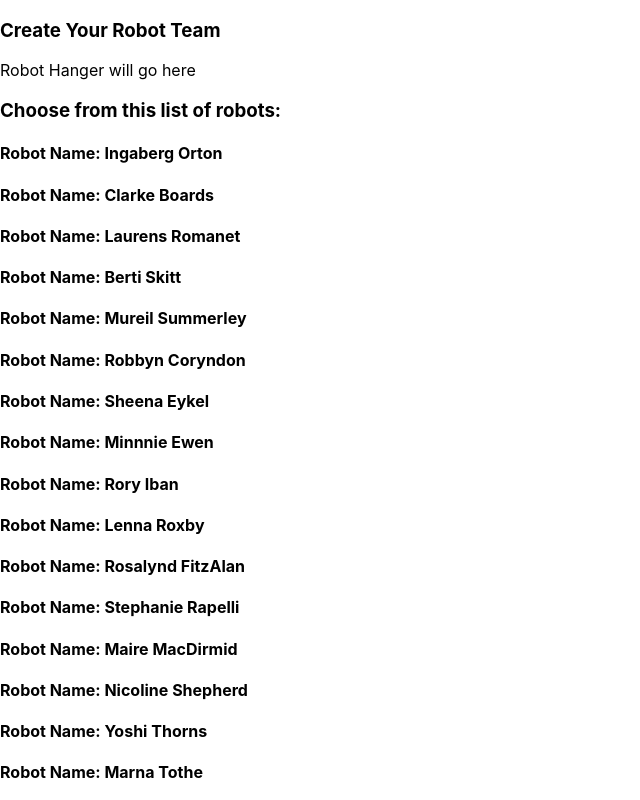
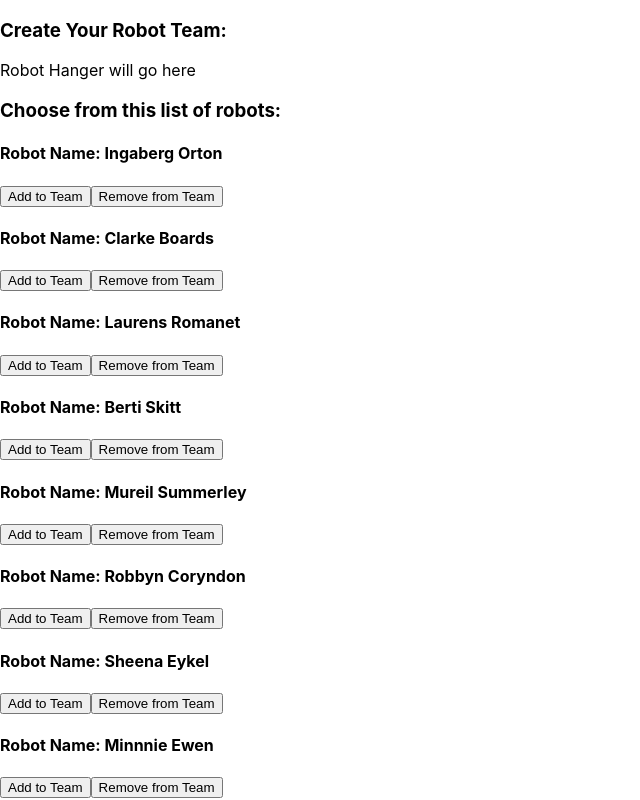
Before and after one commit to TheMartinCrabtree/GRO, a React (Create React App) app: page / in a window 1280 px wide. Shown: the top 800 px of the page, without its empty margins (0-640 px from the left). Built offline with nearby package versions, Linux system fonts and the light colour scheme.

Commit message:
fixed add and remove robot

```diff
--- a/src/App.js
+++ b/src/App.js
@@ -1,14 +1,16 @@
-import React from 'react';
+import React, { useContext } from 'react';
 import './App.css';
-import Store from './Store';
+import Store, { Context } from './Store';
 import RobotList from './components/RobotList'
 
 function App() {
+
+
   return (
     <Store>
       <main>
         <header>
-          <h3>Create Your Robot Team</h3>
+          <h3>Create Your Robot Team:</h3>
         </header>
         <div>
           Robot Hanger will go here
--- a/src/Store.js
+++ b/src/Store.js
@@ -14,6 +14,7 @@ const Store=({children})=>{
             { children }
         </Context.Provider>
     );
+
 };
 
 export const Context = createContext(initialState);
--- a/src/components/RobotCard.js
+++ b/src/components/RobotCard.js
@@ -1,12 +1,29 @@
-import React from 'react';
+import React, {useEffect, useContext} from 'react';
+import {Context} from '../Store';
+
 
 
 const RobotCard=(props)=>{
-    // comment
+    const robot = props.robotObj
+    const [state, dispatch] = useContext(Context);
+
+
+    const handleAddToTeam=()=>{
+
+        return dispatch({type: 'ADD_ROBOT', payload: robot});
+    };
+
+    const handleRemoveFromTeam=()=>{
+        return dispatch({type: 'REMOVE_ROBOT', payload: robot});
+
+    };
+
 
     return(
         <section>
-            <h4>Robot Name: {props.robotObj.firstName} {props.robotObj.lastName} </h4>
+            <h4>Robot Name: {robot.firstName} {robot.lastName} </h4>
+            <button onClick={ handleAddToTeam } >Add to Team</button>
+            <button onClick={ handleRemoveFromTeam } >Remove from Team</button>
 
         </section>
     )
--- a/src/components/RobotList.js
+++ b/src/components/RobotList.js
@@ -8,7 +8,7 @@ const RobotList=()=>{
     const [state, dispatch] = useContext(Context);
 
     useEffect(()=>{
-        console.log("hit dispatch form robotlist")
+        // console.log("hit dispatch form robotlist")
         dispatch({type: 'SET_ALL_ROBOTS', payload: robotData.robots})
     }, []);
 
@@ -16,7 +16,7 @@ const RobotList=()=>{
     function displayRobotCards(){
         console.log("hit displayRobotCards", state)
         return state.allRobots.map((robotObj)=>{
-            console.log("robot card id", robotObj.id)
+            // console.log("robot card id", robotObj.id)
             return <RobotCard key={robotObj.id} robotObj={robotObj} />
         })
     }
--- a/src/reducer.js
+++ b/src/reducer.js
@@ -1,6 +1,10 @@
 
 
 const Reducer=(state, action)=>{
+    console.log("reducer checking action payload", action.payload)
+    console.log("reducer check action type", action.type)
+    console.log("reducer state:", state)
+
     switch(action.type){
         case 'SET_ALL_ROBOTS':
             return{
@@ -8,20 +12,22 @@ const Reducer=(state, action)=>{
                 allRobots: action.payload
             };
         case 'ADD_ROBOT':
-            return{
+            return  {
                 ...state,
-                robotHanger: state.robotHanger.push(action.payload)
+                robotHanger: [...state.robotHanger, action.payload]
             };
         case 'REMOVE_ROBOT':
             return{
                 ...state,
-                robotHanger: state.robotHanger.filter((robot)=>
-                    { return robot.id !== action.payload })
+                robotHanger: state.robotHanger.filter((robot)=>{
+                    return robot.id !== action.payload.id ;
+                })
             };
         default:
+
             return state;
-    }
+    };
 
-}
+};
 
 export default Reducer;
```
